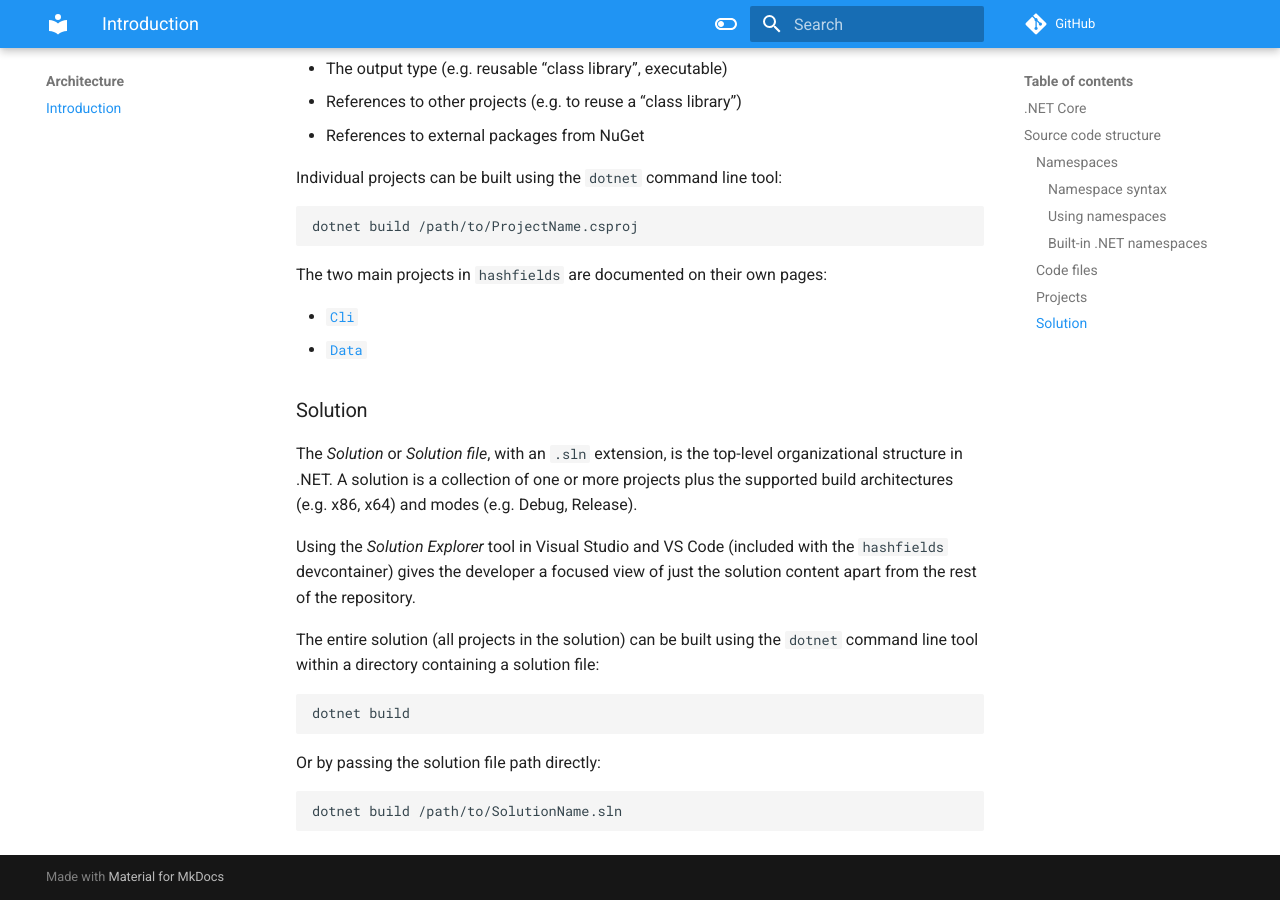
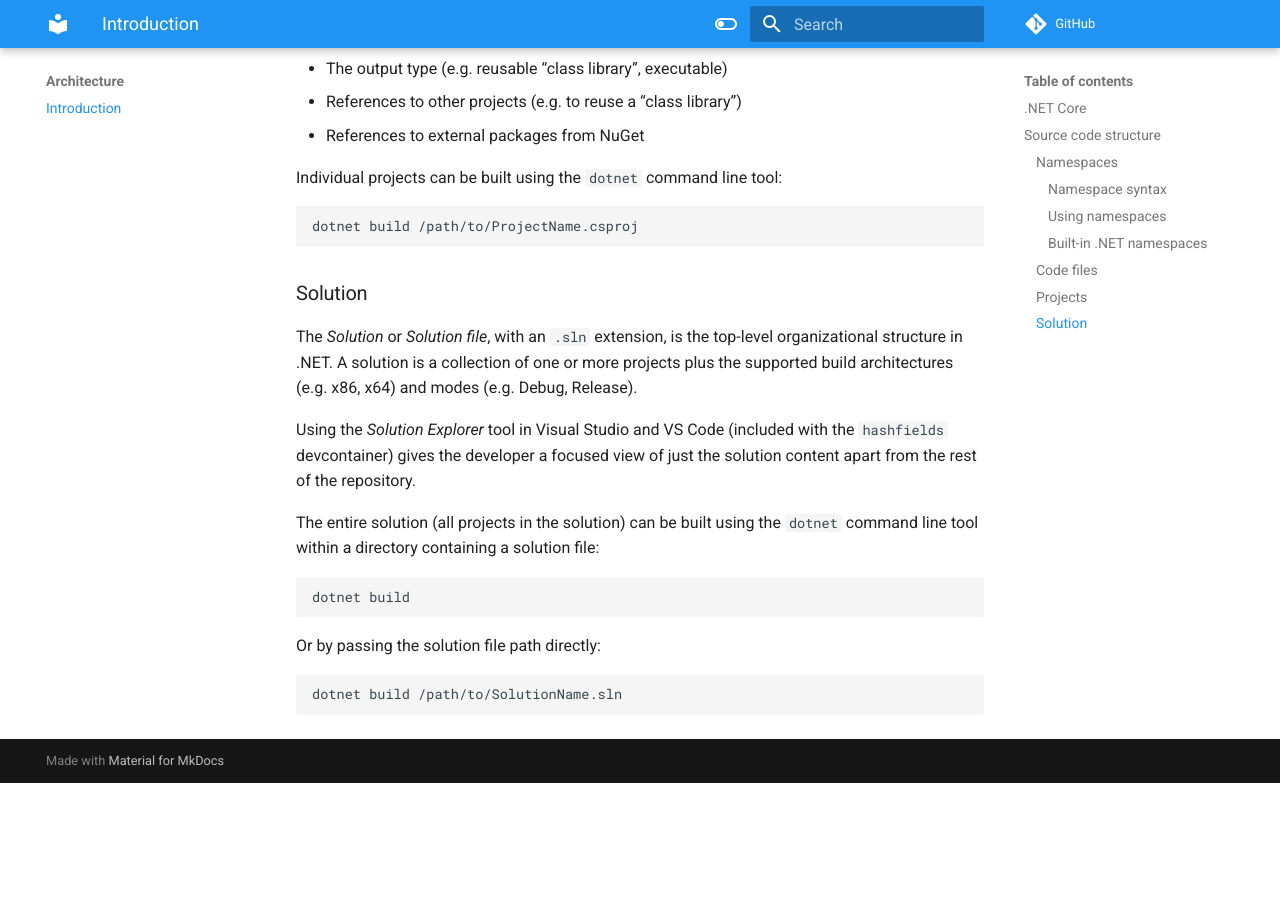
Before and after one commit to cal-itp/hashfields, an MkDocs documentation site: the page built from docs/architecture/README.md, in a window 1280 px wide and 900 px high, scrolled down 3010 px. Built offline with MkDocs 1.6.1 and Material for MkDocs 9.7.7, drawn with Linux system fonts in a browser that asks for light colours; nearby versions of some CDN libraries; comment, search, counter and statistics services are not loaded; after the commit the page ends 3793 px from its top, so only the background shows below that.

Commit message:
docs: remove placeholder links

````diff
--- a/docs/architecture/README.md
+++ b/docs/architecture/README.md
@@ -129,11 +129,6 @@ Individual projects can be built using the `dotnet` command line tool:
 dotnet build /path/to/ProjectName.csproj
 ```
 
-The two main projects in `hashfields` are documented on their own pages:
-
-* [`Cli`](./cli.md)
-* [`Data`](./data.md)
-
 ### Solution
 
 The *Solution* or *Solution file*, with an `.sln` extension, is the top-level organizational structure in .NET. A solution is
````
